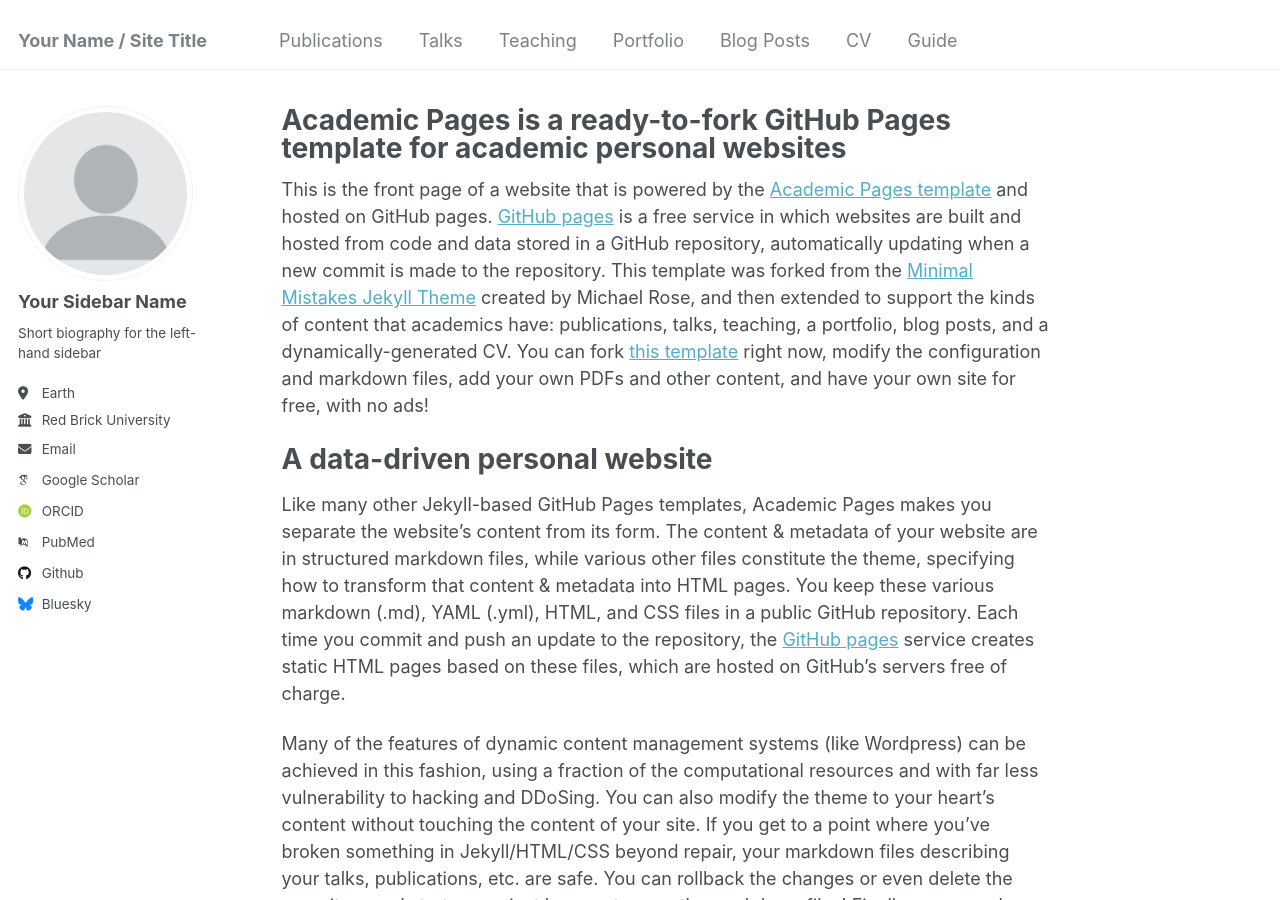
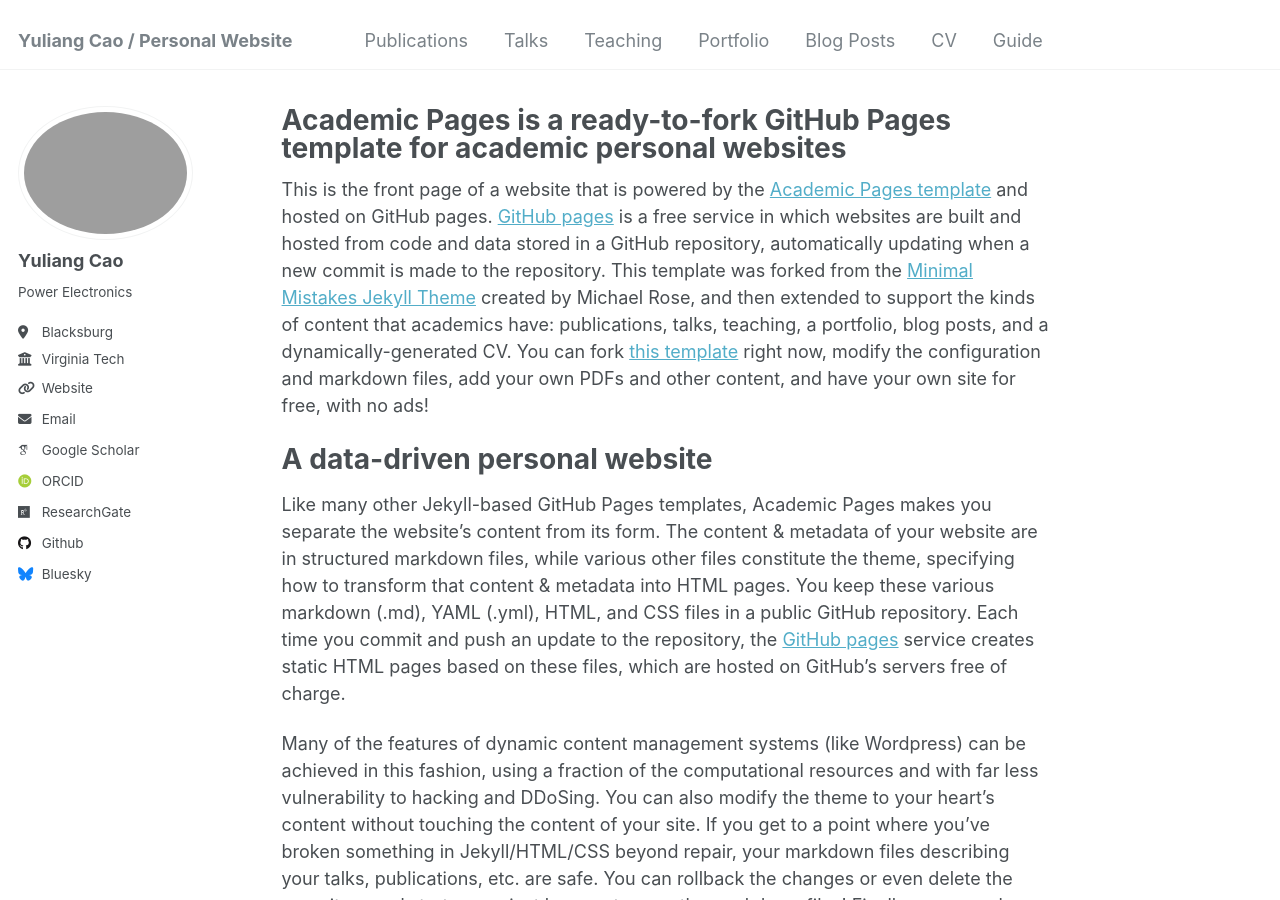
Before and after one commit to Cao-Yuliang/Cao-Yuliang.github.io, a Jekyll site: the page built from _pages/about.md, in a window 1280 px wide and 900 px high. Built offline with Jekyll 4.4.1, drawn with Linux system fonts in a browser that asks for light colours; some web fonts are replaced.

Commit message:
Update _config.yml

```diff
--- a/_config.yml
+++ b/_config.yml
@@ -8,11 +8,11 @@
 
 # Basic Site Settings
 locale                   : "en-US"
-title                    : "Your Name / Site Title"
+title                    : "Yuliang Cao / Personal Website"
 title_separator          : "-"
 name                     : &name "Your Name"
 description              : &description "personal description"
-url                      : https://academicpages.github.io # the base hostname & protocol for your site e.g. "https://[your GitHub username].github.io"
+url                      : https://Cao-Yuliang.github.io # the base hostname & protocol for your site e.g. "https://[your GitHub username].github.io"
 baseurl                  : "" # the subpath of your site, e.g. "/blog"
 repository               : "academicpages/academicpages.github.io"
 
@@ -21,23 +21,23 @@ repository               : "academicpages/academicpages.github.io"
 #               Additional customization can be done by editing /_includes/author-profile.html
 author:
   # Biographic information
-  avatar           : "profile.png"
-  name             : "Your Sidebar Name"
+  avatar           : "portrait.png"
+  name             : "Yuliang Cao"
   pronouns         : # example: "she/her"
-  bio              : "Short biography for the left-hand sidebar"
-  location         : "Earth"
-  employer         : "Red Brick University"
-  uri              : # URL
-  email            : "none@example.org"
+  bio              : "Power Electronics"
+  location         : "Blacksburg"
+  employer         : "Virginia Tech"
+  uri              : https://Cao-Yuliang.github.io
+  email            : "yuliangcao@vt.edu"
 
   # Academic websites
   arxiv            : # URL - Update with the correct link to your profile
-  googlescholar    : "https://scholar.google.com/citations?user=PS_CX0AAAAAJ"
+  googlescholar    : "https://scholar.google.com/citations?user=U5c7c3IAAAAJ&hl=en"
   impactstory      : # URL
-  orcid            : "http://orcid.org/yourorcidurl"
+  orcid            : "https://orcid.org/0000-0002-9557-2380"
   semantic         : # URL
-  pubmed           : "https://www.ncbi.nlm.nih.gov/pubmed/?term=john+snow"
-  researchgate     : # URL
+  pubmed           :
+  researchgate     : "https://www.researchgate.net/profile/Yuliang-Cao"
   scopus           : # URL
 
   # Repositories and software development
```
